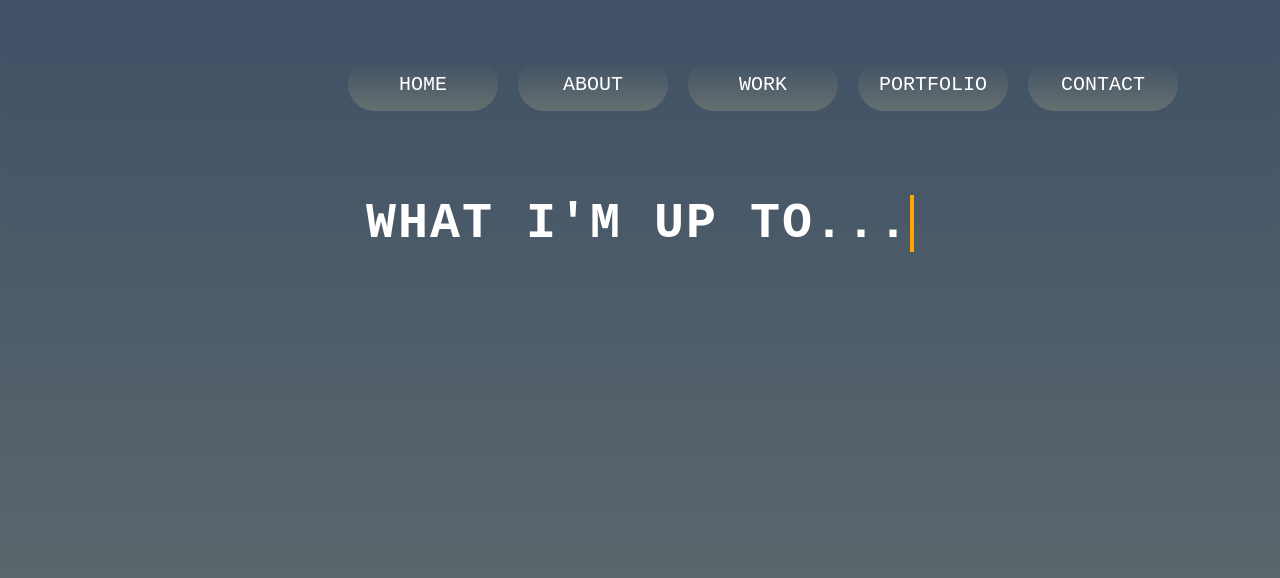
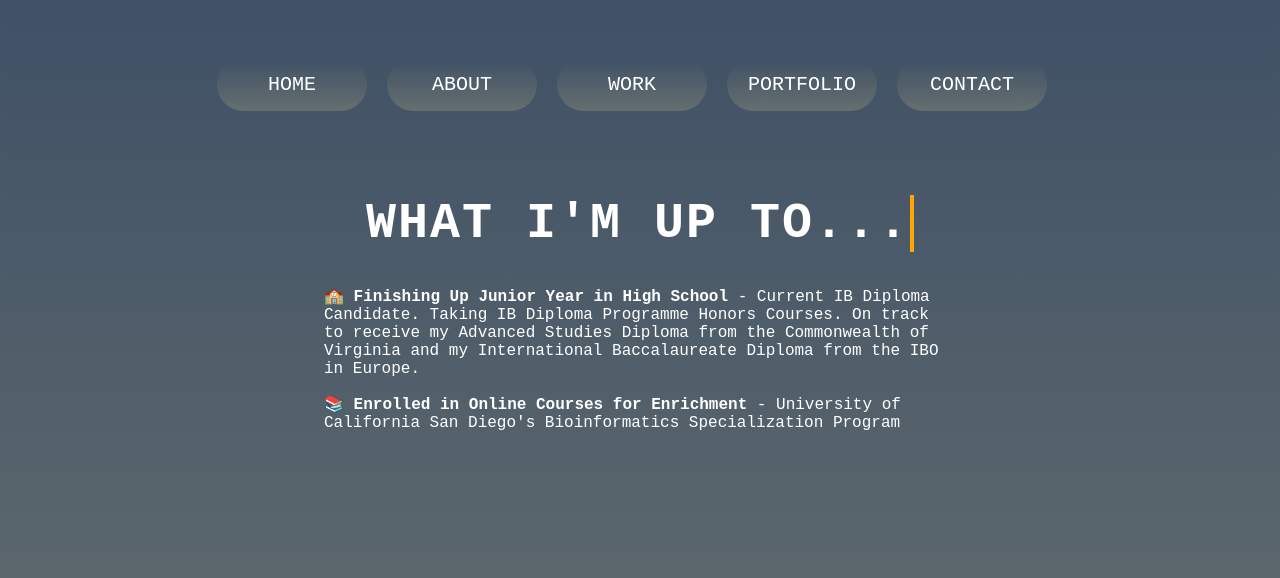
Before and after one commit to alagus04/personalwebsite, a plain HTML site: page work.html in a window 1280 px wide. Drawn offline with Linux system fonts and the light colour scheme.

Commit message:
04/13/2021 - Proper Navbar Alignment regardless of monitor/display size.

```diff
--- a/aboutme.css
+++ b/aboutme.css
@@ -61,6 +61,22 @@ a:active{
 .fade {
     animation: fadeIn ease 5s
 }
+
+.navbar {
+    border: 20px;
+    border-width: 1px 0;
+    list-style:none;
+    margin:0;
+    padding:0;
+    text-align: center;
+  }
+  .navbar li{
+      display:inline;
+  }
+  .nav a{
+    display:inline-block;
+    padding:10px;
+  }
 
 .button {
     display: inline-block;
--- a/contact.css
+++ b/contact.css
@@ -57,6 +57,23 @@ a:active{
     background: #125688;
     color: white;
 }
+
+.navbar {
+    border: 20px;
+    border-width: 1px 0;
+    list-style:none;
+    margin:0;
+    padding:0;
+    text-align: center;
+  }
+  .navbar li{
+      display:inline;
+  }
+  .nav a{
+    display:inline-block;
+    padding:10px;
+  }
+
 
 
 .button {
--- a/home.css
+++ b/home.css
@@ -5,6 +5,8 @@ html, body {
     bottom:0;
     left:0;
     right:0;
+    margin: 0;
+    padding: 0;
 }
 
 .alagupfp {
@@ -21,7 +23,21 @@ html, body {
     -ms-animation: fadeIn ease 10s;
 
 }
-
+.navbar {
+  border: 20px;
+  border-width: 1px 0;
+  list-style:none;
+  margin:0;
+  padding:0;
+  text-align: center;
+}
+.navbar li{
+    display:inline;
+}
+.nav a{
+  display:inline-block;
+  padding:10px;
+}
 .button {
     display: inline-block;
     border-radius: 50px;
--- a/portfolio.css
+++ b/portfolio.css
@@ -12,6 +12,27 @@ footer{
     background-color: rgba(101,111,111,1) 100%;
     color: white;
 }
+
+.navbar {
+    border: 20px;
+    border-width: 1px 0;
+    list-style:none;
+    margin:0;
+    padding:0;
+    text-align: center;
+  }
+  .navbar li{
+      display:inline;
+  }
+  .nav a{
+    display:inline-block;
+    padding:10px;
+  }
+
+
+
+
+
 
 .button {
     display: inline-block;
--- a/work.css
+++ b/work.css
@@ -57,6 +57,22 @@ a:active{
     background: #125688;
     color: white;
 }
+
+.navbar {
+    border: 20px;
+    border-width: 1px 0;
+    list-style:none;
+    margin:0;
+    padding:0;
+    text-align: center;
+  }
+  .navbar li{
+      display:inline;
+  }
+  .nav a{
+    display:inline-block;
+    padding:10px;
+  }
 
 
 .button {
@@ -139,7 +155,6 @@ a:active{
     width: 50%;
     border: 0px solid white;
     padding: 10x;
-    text-align: center;
     font-family:'Courier New', Courier, monospace;
     color: white;
 }
--- a/work.html
+++ b/work.html
@@ -4,20 +4,28 @@
         <meta name="viewport" content="width=device-width, initial-scale=1">
         <meta charset="UTF-8">
         <link rel="stylesheet" href="work.css">
-        <title>contact | alagappan sellappan</title>
+        <title>work | alagappan sellappan</title>
     </head>
 
     <body>
         <p>&nbsp;</p>
-                &emsp;&emsp;&emsp;&emsp;&emsp;&emsp;&emsp;&emsp;&emsp;&emsp;&emsp;&emsp;&emsp;&emsp;&emsp;&emsp;&emsp;&emsp;&emsp;&emsp;&emsp;
-                <a href="homepage.html"><button class="button"><span>Home</span></button></a>&emsp;
-                <a href="aboutme.html"><button class="button"><span>About</span></button></a>&emsp;
-                <a href="work.html"><button class="button"><span>Work</span></button></a>&emsp;
-                <a href="portfolio.html"><button class="button"><span>Portfolio</span></button></a>&emsp;
-                <a href="contact.html"><button class="button"><span>Contact</span></button></a>&emsp;
+        <div class="navbar">
+            <li><a href="homepage.html"><button class="button"><span>Home</span></button></a>&emsp;</li>
+            <li><a href="aboutme.html"><button class="button"><span>About</span></button></a>&emsp;</li>
+            <li><a href="work.html"><button class="button"><span>Work</span></button></a>&emsp;</li>
+            <li><a href="portfolio.html"><button class="button"><span>Portfolio</span></button></a>&emsp;</li>
+            <li><a href="contact.html"><button class="button"><span>Contact</span></button></a>&emsp;</li>
+        </div>
         <p>&nbsp;</p>
         <p>&nbsp;</p>
 
         <div class="typewriter">
             <div class="typewriter-text">What I'm up to...</div>
             </div>
+        <br>
+        <div class="bio">
+            <p>🏫 <strong>Finishing Up Junior Year in High School</strong> - Current IB Diploma Candidate. Taking IB Diploma Programme Honors Courses. On track to receive my Advanced Studies Diploma from the Commonwealth of Virginia
+            and my International Baccalaureate Diploma from the IBO in Europe.</p>
+            <p>📚 <strong>Enrolled in Online Courses for Enrichment</strong> - University of California San Diego's Bioinformatics Specialization Program</p>
+            <p></p>
+        </div>
```
Also changed, not shown: aboutme.html (+9 -8 lines), contact.html (+7 -6 lines), homepage.html (+9 -8 lines), portfolio.html (+8 -7 lines).
